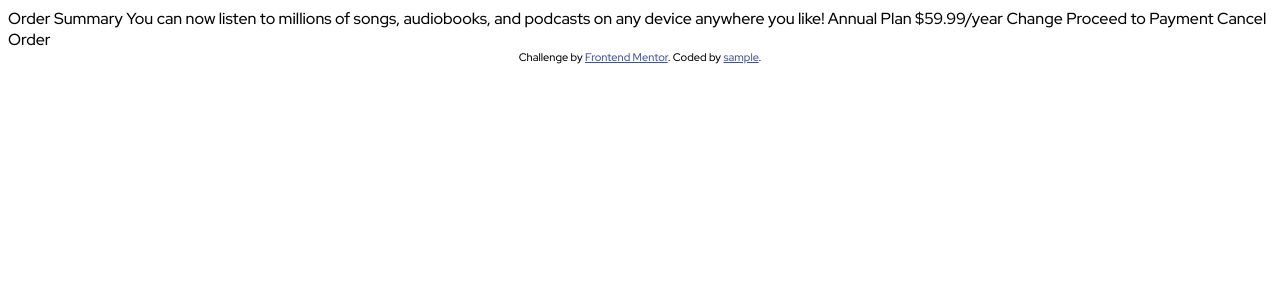
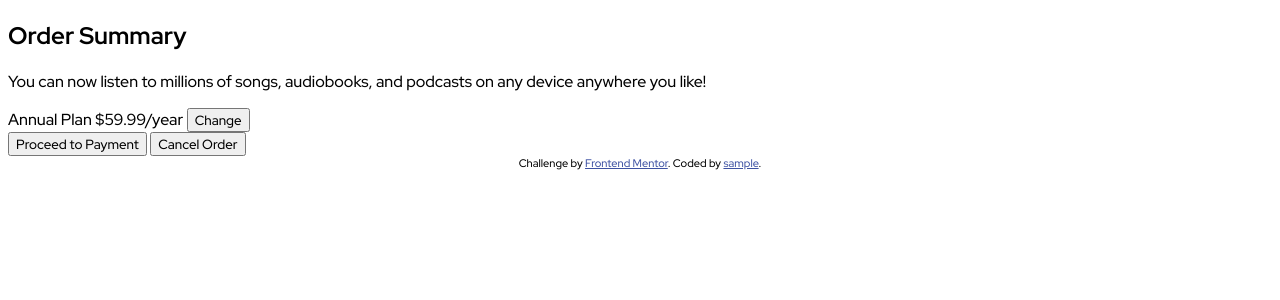
Before and after one commit to ryeokra/ord-sum-comp, a Python web app: template templates/index.jinja2 in a window 1280 px wide. Shown: the top 300 px of the page. Run offline with Jinja, Linux system fonts and the light colour scheme; the template is opened without the code that fills it: most values are stand-ins (such as "Sample title", 1, 10 or a date in 2020).

Commit message:
structure card component

```diff
--- a/templates/card-comp.jinja2
+++ b/templates/card-comp.jinja2
@@ -1,14 +1,24 @@
-<section>
-    Order Summary
+<section class="card">
+    <h1 class="card__title">Order Summary</h1>
 
-    You can now listen to millions of songs, audiobooks, and podcasts on any
-    device anywhere you like!
+    <div class="card__content">
+        <p class="card__text">
+            You can now listen to millions of songs, audiobooks, and podcasts on any
+            device anywhere you like!
+        </p>
 
-    Annual Plan
-    $59.99/year
+        <form class="card__plan">
+            <div class="card__plan-container">
+                <span class="card__plan-name">Annual Plan</span>
+                <span class="card__plan-price">$59.99/year</span>
 
-    Change
+                <button class="card__button-change-plan" type="button">Change</button>
+            </div>
 
-    Proceed to Payment
-    Cancel Order
+            <div class="card__button-container">
+                <button class="card__button-proceed-plan" type="button">Proceed to Payment</button>
+                <button class="card__button-cancel-plan" type="button">Cancel Order</button>
+            </div>
+        </form>
+    </div>
 </section>
```
